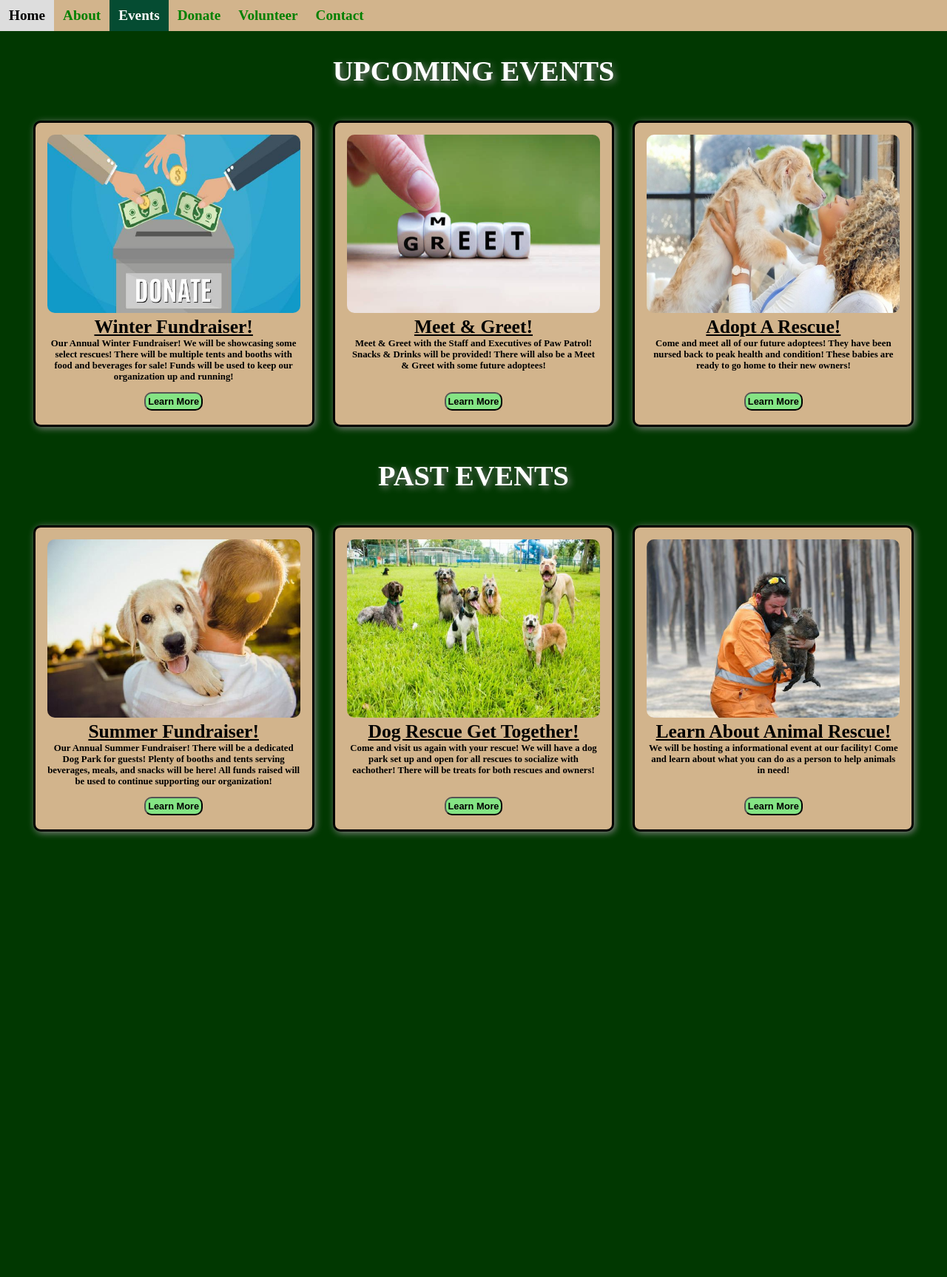
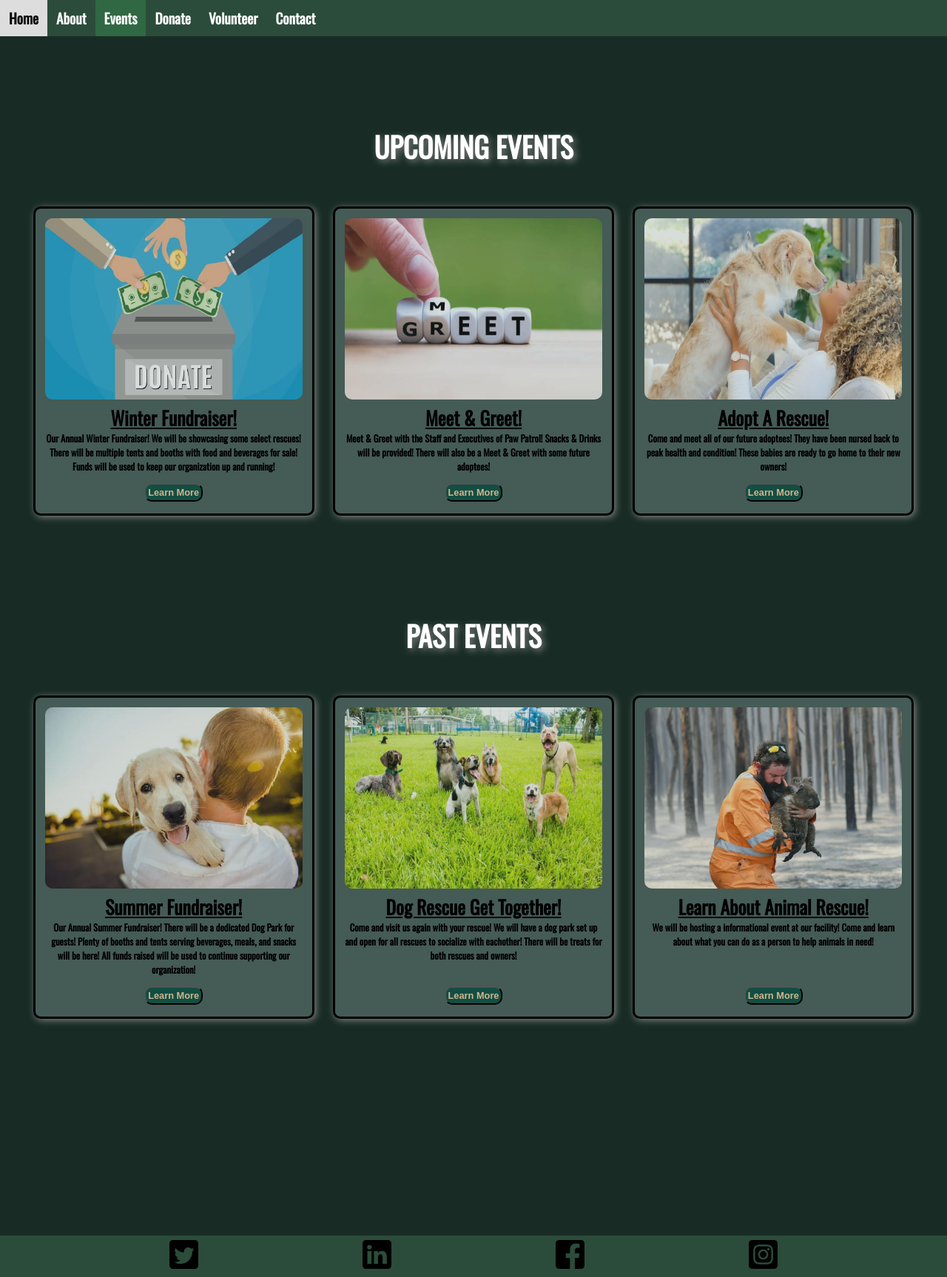
Before and after one commit to KevinT007/Paw_Patrol-Red_Group, a plain HTML site: page events.html in a window 1280 px wide. Shown: the whole page at 74% size. Before the commit the page ends 1137 px from the top, so only its background shows below. Drawn offline with nearby package versions, Linux system fonts and the light colour scheme.

Commit message:
final update

```diff
--- a/cards.css
+++ b/cards.css
@@ -1,7 +1,11 @@
+@import url('https://fonts.googleapis.com/css2?family=Oswald&display=swap');
+
 body {
     padding: 0;
     margin: 0;
-    background: rgb(1, 56, 1);
+    background: #182c25;
+    overflow-x: hidden;
+    font-family: 'Oswald', sans-serif;
 }
 
 .itemsection{
@@ -9,6 +13,7 @@ body {
     font-size: 3vw;
     text-shadow: 3px 3px 10px gray;
     color: white;
+    margin-top: 15vh;
   }
 
   .cardcontainer {
@@ -18,6 +23,7 @@ body {
     width: 95%;
     margin: auto;
     height: auto;
+    margin-top: 5vh;
   }
 
   div {
@@ -26,7 +32,7 @@ body {
 
   .card {
     width: 30vw;
-    background-color: tan;
+    background-color: #455b55;
     border-radius: 10px;
     margin: 1vw;
     box-shadow: 2px 2px 10px gray;
@@ -38,9 +44,10 @@ body {
   }
 
   .card {
-    padding: 1em;
+    padding: 1vw;
     border: solid black;
   }
+
 
   .itempic img{
     width: 100%;
@@ -48,7 +55,15 @@ body {
     border-top-left-radius: 10px;
     border-bottom-left-radius: 10px;
     border-bottom-right-radius: 10px;
+    filter: saturate(60%);
+    filter: opacity(80%);
 
+  }
+
+  .itempic img:hover {
+   -webkit-transform: scale(1.05);
+   transform: scale(1.05);
+   transition: 1s;
   }
 
   .itemtitle {
@@ -72,8 +87,8 @@ body {
   }
 
   button{
-    background-color: rgb(132, 228, 132);
-    color: black;
+    background-color: #134e43;
+    color: tan;
     font-weight: bold;
     padding: 3px 3px 3px 3px;
     font-size: 1vw;
@@ -99,3 +114,27 @@ body {
   .flexible {
     flex-grow: 1;
   }
+
+  .grow {
+    height: 30vh;
+  }
+
+.footerimg {
+  width: 3vw;
+
+}
+
+footer img{
+  width: 100%;
+
+}
+
+footer {
+  margin-top: 5vh;
+  display: flex;
+  flex-direction: row;
+  justify-content: space-evenly;
+  padding: .5vw .5vw;
+  background-color: #2c4c3b;
+  position: relative;
+}
--- a/events.css
+++ b/events.css
@@ -4,16 +4,16 @@ body {
 }
 
 /* Add a tan background color to the top navigation */
-.topnav {
-    background-color: tan;
+.navbar {
+    background-color: #2c4c3b;
     overflow: hidden;
     width: 100vw;
   }
   /* Style the links inside the navigation bar */
-  .topnav a {
+  .navbar a {
     float: left;
     display: block;
-    color: green;
+    color: white;
     text-align: center;
     padding: 10px 12px;
     text-decoration: none;
@@ -21,37 +21,37 @@ body {
     font-weight: bolder;
   }
   /* Change the color of links on hover */
-  .topnav a:hover {
+  .navbar a:hover {
     background-color: #ddd;
     color: black;
   }
   /* highlight current page. */
-  .topnav a.active {
-    background-color: #054C32;
+  .navbar a.active {
+    background-color: #306844;
     color: white;
   }
   /* hides nav for small screens. */
-  .topnav .icon {
+  .navbar .icon {
     display: none;
   }
 
     /* when screen is smaller than 600px, removes all but home link. shows burger menu to open up a responsive nav menu. */
 @media screen and (max-width: 600px) {
-    .topnav a:not(:first-child) {display: none;}
-    .topnav a.icon {
+    .navbar a:not(:nth-child(1)) {display: none;}
+    .navbar a.icon {
       float: right;
       display: block;
     }
   }
   /* responsiveness, displays nav bar vertically instead of horizontally.*/
   @media screen and (max-width: 600px) {
-    .topnav.responsive {position: relative;}
-    .topnav.responsive a.icon {
+    .navbar.responsive {position: relative;}
+    .navbar.responsive a.icon {
       position: absolute;
       right: 0;
       top: 0;
     }
-    .topnav.responsive a {
+    .navbar.responsive a {
       float: none;
       display: block;
       text-align: left;
--- a/events.html
+++ b/events.html
@@ -13,7 +13,7 @@
 </head>
 <body>
     <nav>
-    <div class="topnav" id="myTopnav">
+    <div class="navbar" id="topnavbar">
         <a href="#home">Home</a>
         <a href="about.html">About</a>
         <a href="#news" class="active">Events</a>
@@ -84,5 +84,13 @@
 </div>
 </div>
     </section>
+      <div class="grow"></div>
+    <footer>
+      <div class="footerimg">
+      <a href="http://www.twitter.com"><img src="footerimages/twitter.svg" alt="twitter"></a></div>
+      <div class="footerimg"><a href="http://www.linkedin.com"><img src="footerimages/linkedin.svg" alt="twitter"></a></div>
+      <div class="footerimg"><a href="http://www.facebook.com"><img src="footerimages/fbook.png" alt="twitter"></a></div>
+      <div class="footerimg"><a href="http://www.instagram.com"><img src="footerimages/instagram.png" alt="twitter"></a></div>
+    </footer>
 </body>
 </html>
--- a/script.js
+++ b/script.js
@@ -1,10 +1,10 @@
 
 //* adds & removes responsive class to/from top nav when icon is clicked. */
 function myFunction() {
-    var x = document.getElementById("myTopnav");
-    if (x.className === "topnav") {
+    var x = document.getElementById("topnavbar");
+    if (x.className === "navbar") {
       x.className += " responsive";
     } else {
-      x.className = "topnav";
+      x.className = "navbar";
     }
   }
```
Also changed, not shown: footerimages/fbook.png (added), footerimages/instagram.png (added), footerimages/linkedin.svg (added), footerimages/twitter.svg (added).
